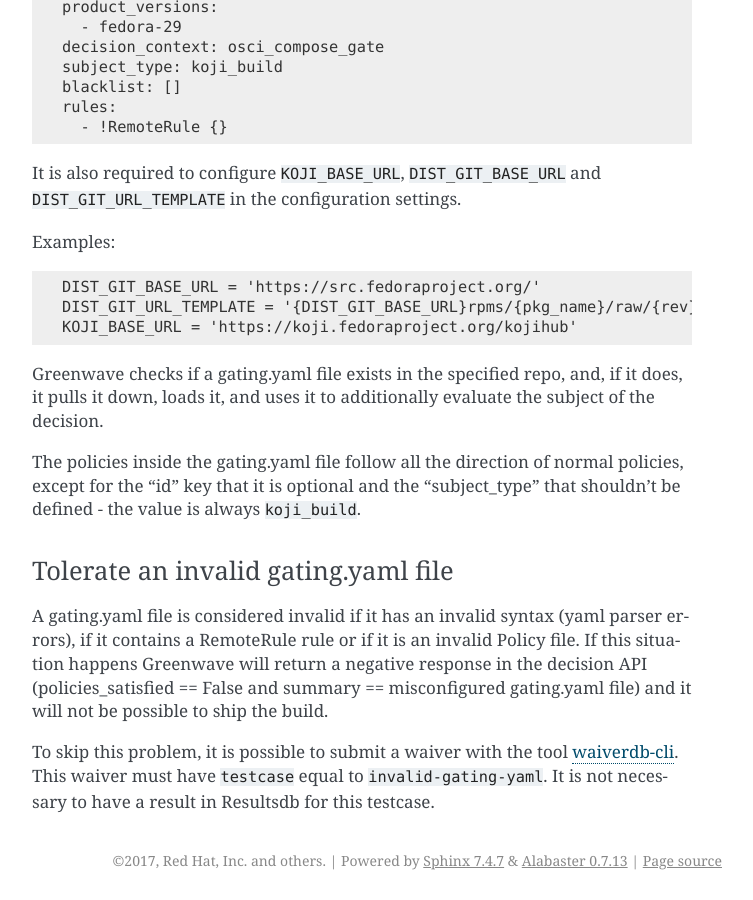
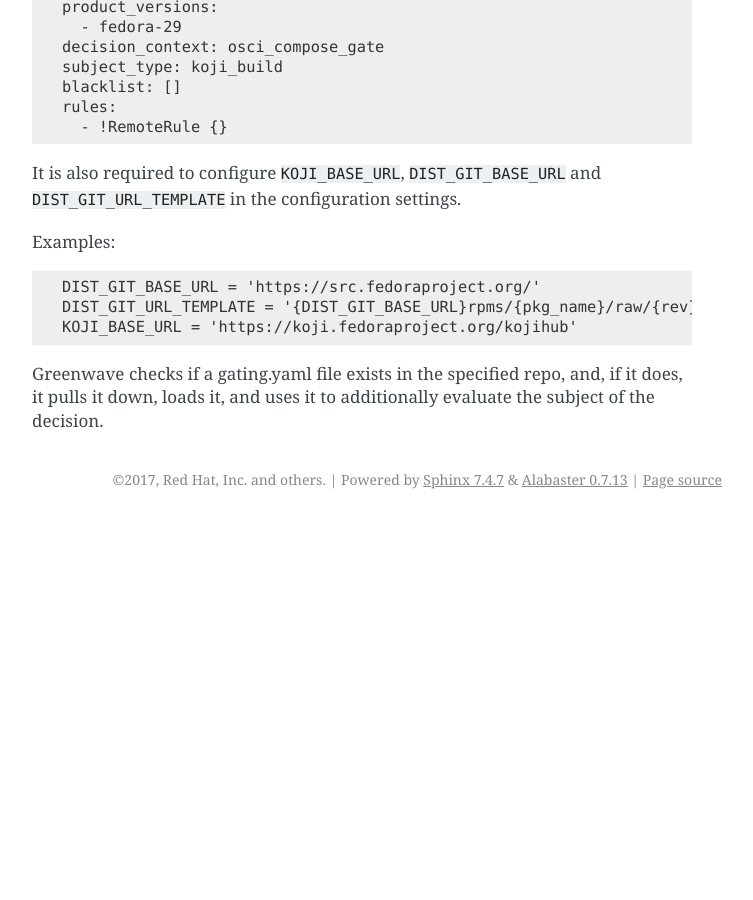
Before and after one commit to release-engineering/greenwave, a Sphinx documentation site: the page built from docs/policies.rst, in a window 1280 px wide and 900 px high, scrolled down 4263 px. Shown: the whole window, without its empty margins (388-1141 px from the left). Built offline with Sphinx 7.4.7, drawn with Linux system fonts in a browser that asks for light colours; pages that are not in the unit, such as notebooks, are missing from menus; after the commit the page ends 4782 px from its top, so only the background shows below that; some of the changed text lies outside the part shown.

Commit message:
Docs RemoteRule and gating.yaml for packagers
Adding some documentation about the RemoteRule feature and the
gating.yaml file configuration for the packagers.

```diff
--- a/docs/index.rst
+++ b/docs/index.rst
@@ -16,6 +16,7 @@
    :caption: Contents:
 
    policies
+   package-specific-policies
    api
    dev-guide
    release-notes
--- a/docs/policies.rst
+++ b/docs/policies.rst
@@ -246,25 +246,3 @@
 Greenwave checks if a gating.yaml file exists in the specified repo, and, if it
 does, it pulls it down, loads it, and uses it to additionally evaluate the
 subject of the decision.
-
-The policies inside the gating.yaml file follow all the direction of normal
-policies, except for the "id" key that it is optional and the "subject_type"
-that shouldn't be defined - the value is always ``koji_build``.
-
-
-.. _tolerate-invalid-gating-yaml:
-
-Tolerate an invalid gating.yaml file
-------------------------------------
-
-A gating.yaml file is considered invalid if it has an invalid syntax (yaml
-parser errors), if it contains a RemoteRule rule or if it is an invalid Policy
-file.
-If this situation happens Greenwave will return a negative response in the
-decision API (policies_satisfied == False and summary == misconfigured
-gating.yaml file) and it will not be possible to ship the build.
-
-To skip this problem, it is possible to submit a waiver with the tool
-`waiverdb-cli <https://pagure.io/docs/waiverdb/>`_. This waiver must have
-``testcase`` equal to ``invalid-gating-yaml``. It is not necessary to have
-a result in Resultsdb for this testcase.
```
Also changed, not shown: docs/package-specific-policies.rst (added, +53 -0 lines).
